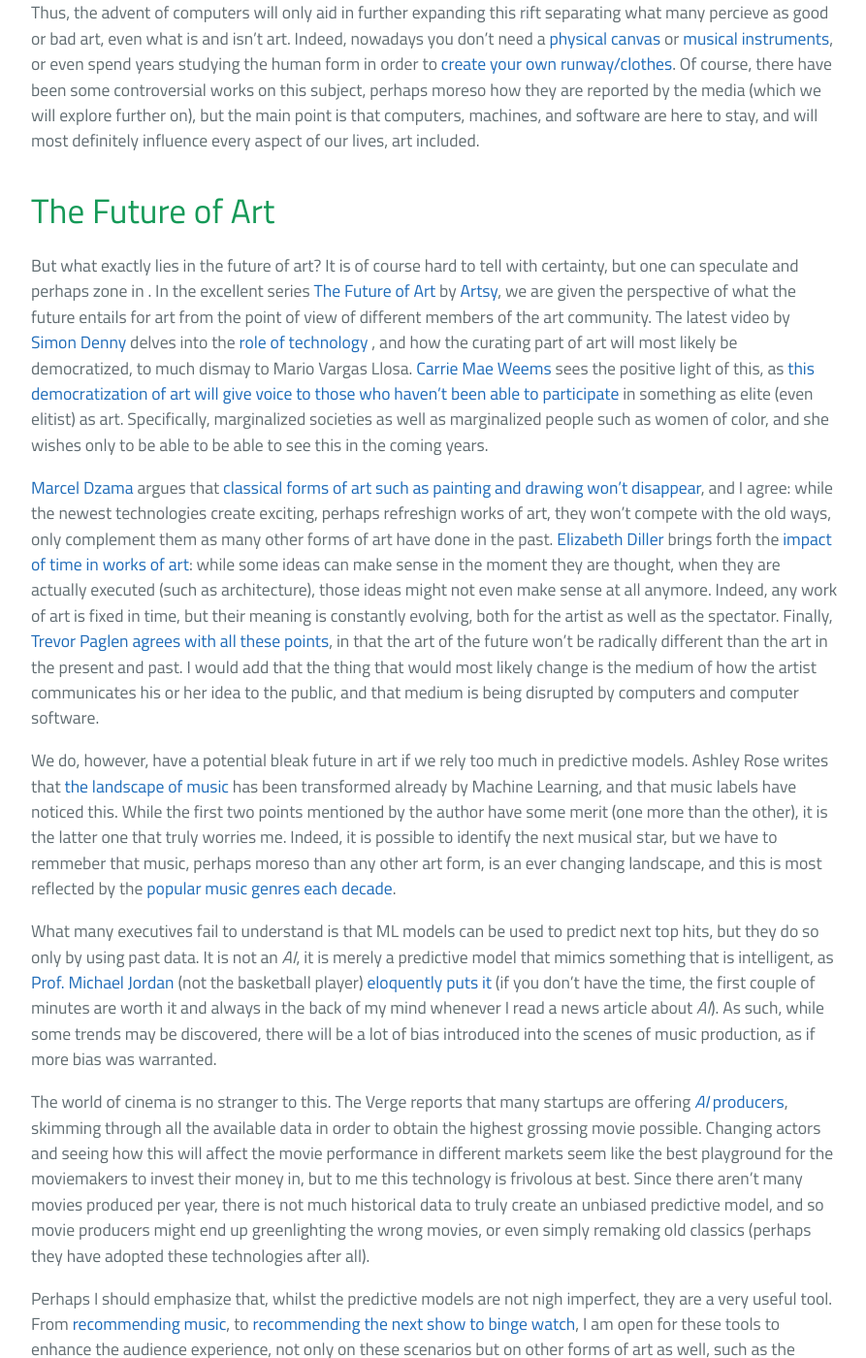
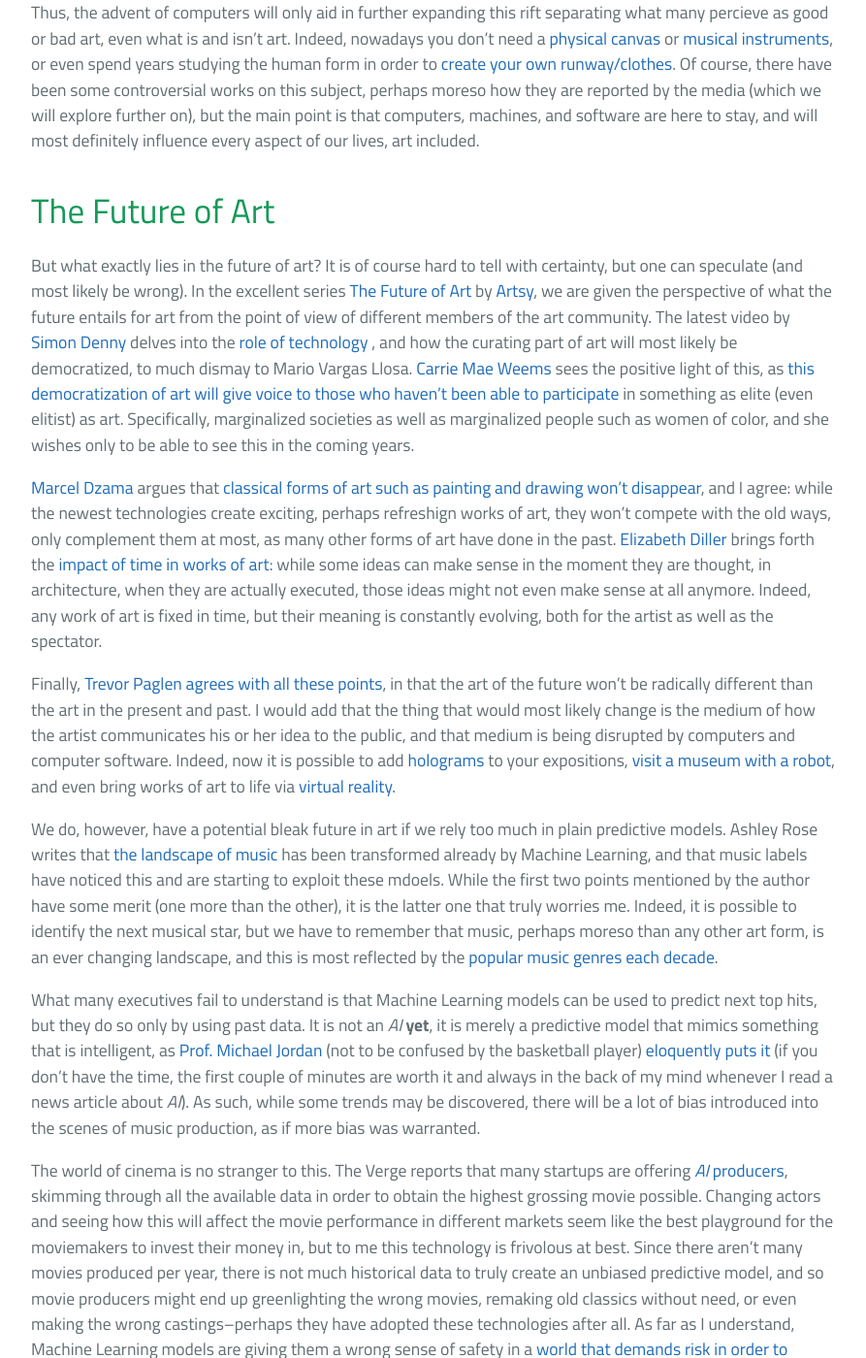
Before and after one commit to PDillis/pdillis.github.io, a Jekyll site: the page built from _posts/2019-07-17-UnsupervisingArt.markdown, in a window 1280 px wide and 1400 px high, scrolled down 1265 px. Shown: the whole window at 97% size, without its empty margins (192-1085 px from the left). Built offline with Jekyll 4.4.1, drawn with Linux system fonts in a browser that asks for light colours; formulas are drawn with MathJax 3; comment, search, counter and statistics services are not loaded; some of the changed text lies outside the part shown.

Commit message:
Update 2019-07-17-UnsupervisingArt.markdown

```diff
--- a/_posts/2019-07-17-UnsupervisingArt.markdown
+++ b/_posts/2019-07-17-UnsupervisingArt.markdown
@@ -27,25 +27,27 @@
 
 # The Future of Art
 
-But what exactly lies in the future of art? It is of course hard to tell with certainty, but one can speculate and perhaps zone in . In the excellent series [The Future of Art](https://www.artsy.net/series/artsy-editors-future-art/) by [Artsy](https://www.artsy.net/), we are given the perspective of what the future entails for art from the point of view of different members of the art community. The latest video by [Simon Denny](http://simondenny.net/) delves into the [role of technology](https://www.artsy.net/series/artsy-editors-future-art/artsy-editorial-future-art-simon-denny) , and how the curating part of art will most likely be democratized, to much dismay to Mario Vargas Llosa. [Carrie Mae Weems](http://carriemaeweems.net/) sees the positive light of this, as [this democratization of art will give voice to those who haven't been able to participate](https://www.artsy.net/series/artsy-editors-future-art/artsy-editors-future-art-carrie-mae-weems) in something as elite (even elitist) as art. Specifically, marginalized societies as well as marginalized people such as women of color, and she wishes only to be able to be able to see this in the coming years.
+But what exactly lies in the future of art? It is of course hard to tell with certainty, but one can speculate (and most likely be wrong). In the excellent series [The Future of Art](https://www.artsy.net/series/artsy-editors-future-art/) by [Artsy](https://www.artsy.net/), we are given the perspective of what the future entails for art from the point of view of different members of the art community. The latest video by [Simon Denny](http://simondenny.net/) delves into the [role of technology](https://www.artsy.net/series/artsy-editors-future-art/artsy-editorial-future-art-simon-denny) , and how the curating part of art will most likely be democratized, to much dismay to Mario Vargas Llosa. [Carrie Mae Weems](http://carriemaeweems.net/) sees the positive light of this, as [this democratization of art will give voice to those who haven't been able to participate](https://www.artsy.net/series/artsy-editors-future-art/artsy-editors-future-art-carrie-mae-weems) in something as elite (even elitist) as art. Specifically, marginalized societies as well as marginalized people such as women of color, and she wishes only to be able to see this in the coming years.
 
-[Marcel Dzama](https://www.davidzwirner.com/artists/marcel-dzama) argues that [classical forms of art such as painting and drawing won't disappear](https://www.artsy.net/series/artsy-editors-future-art/artsy-editors-future-art-marcel-dzama), and I agree: while the newest technologies create exciting, perhaps refreshign works of art, they won't compete with the old ways, only complement them as many other forms of art have done in the past. [Elizabeth Diller](https://www.paglen.com/) brings forth the [impact of time in works of art](https://www.artsy.net/series/artsy-editors-future-art/artsy-editors-future-art-elizabeth-diller): while some ideas can make sense in the moment they are thought, when they are actually executed (such as architecture), those ideas might not even make sense at all anymore. Indeed, any work of art is fixed in time, but their meaning is constantly evolving, both for the artist as well as the spectator. Finally, [Trevor Paglen](https://www.paglen.com/) [agrees with all these points](https://www.artsy.net/series/artsy-editors-future-art/artsy-editors-future-art-trevor-paglen), in that the art of the future won't be radically different than the art in the present and past. I would add that the thing that would most likely change is the medium of how the artist communicates his or her idea to the public, and that medium is being disrupted by computers and computer software.
+[Marcel Dzama](https://www.davidzwirner.com/artists/marcel-dzama) argues that [classical forms of art such as painting and drawing won't disappear](https://www.artsy.net/series/artsy-editors-future-art/artsy-editors-future-art-marcel-dzama), and I agree: while the newest technologies create exciting, perhaps refreshign works of art, they won't compete with the old ways, only complement them at most, as many other forms of art have done in the past. [Elizabeth Diller](https://www.paglen.com/) brings forth the [impact of time in works of art](https://www.artsy.net/series/artsy-editors-future-art/artsy-editors-future-art-elizabeth-diller): while some ideas can make sense in the moment they are thought, in architecture, when they are actually executed, those ideas might not even make sense at all anymore. Indeed, any work of art is fixed in time, but their meaning is constantly evolving, both for the artist as well as the spectator.
 
-We do, however, have a potential bleak future in art if we rely too much in predictive models. Ashley Rose writes that [the landscape of music](https://www.entrepreneur.com/article/327781) has been transformed already by Machine Learning, and that music labels have noticed this. While the first two points mentioned by the author have some merit (one more than the other), it is the latter one that truly worries me. Indeed, it is possible to identify the next musical star, but we have to remmeber that music, perhaps moreso than any other art form, is an ever changing landscape, and this is most reflected by the [popular music genres each decade](http://www.thepeoplehistory.com/music.html).
+Finally, [Trevor Paglen](https://www.paglen.com/) [agrees with all these points](https://www.artsy.net/series/artsy-editors-future-art/artsy-editors-future-art-trevor-paglen), in that the art of the future won't be radically different than the art in the present and past. I would add that the thing that would most likely change is the medium of how the artist communicates his or her idea to the public, and that medium is being disrupted by computers and computer software. Indeed, now it is possible to add [holograms](http://holocenter.org/artgrants) to your expositions, [visit a museum with a robot](https://medium.com/@invisiblestudio/we-visited-a-museum-with-a-robot-heres-what-we-learnt-e9bf9a68dc6), and even bring works of art to life via [virtual reality](https://www.museumnext.com/article/how-museums-are-using-virtual-reality/).
 
-What many executives fail to understand is that ML models can be used to predict next top hits, but they do so only by using past data. It is not an *AI*, it is merely a predictive model that mimics something that is intelligent, as [Prof. Michael Jordan](https://people.eecs.berkeley.edu/~jordan/) (not the basketball player) [eloquently puts it](https://youtu.be/4inIBmY8dQI) (if you don't have the time, the first couple of minutes are worth it and always in the back of my mind whenever I read a news article about *AI*). As such, while some trends may be discovered, there will be a lot of bias introduced into the scenes of music production, as if more bias was warranted.
+We do, however, have a potential bleak future in art if we rely too much in plain predictive models. Ashley Rose writes that [the landscape of music](https://www.entrepreneur.com/article/327781) has been transformed already by Machine Learning, and that music labels have noticed this and are starting to exploit these mdoels. While the first two points mentioned by the author have some merit (one more than the other), it is the latter one that truly worries me. Indeed, it is possible to identify the next musical star, but we have to remember that music, perhaps moreso than any other art form, is an ever changing landscape, and this is most reflected by the [popular music genres each decade](http://www.thepeoplehistory.com/music.html).
 
-The world of cinema is no stranger to this. The Verge reports that many startups are offering [*AI* producers](https://www.theverge.com/2019/5/28/18637135/hollywood-ai-film-decision-script-analysis-data-machine-learning), skimming through all the available data in order to obtain the highest grossing movie possible. Changing actors and seeing how this will affect the movie performance in different markets seem like the best playground for the moviemakers to invest their money in, but to me this technology is frivolous at best. Since there aren't many movies produced per year, there is not much historical data to truly create an unbiased predictive model, and so movie producers might end up greenlighting the wrong movies, or even simply remaking old classics (perhaps they have adopted these technologies after all).
+What many executives fail to understand is that Machine Learning models can be used to predict next top hits, but they do so only by using past data. It is not an *AI* **yet**, it is merely a predictive model that mimics something that is intelligent, as [Prof. Michael Jordan](https://people.eecs.berkeley.edu/~jordan/) (not to be confused by the basketball player) [eloquently puts it](https://youtu.be/4inIBmY8dQI) (if you don't have the time, the first couple of minutes are worth it and always in the back of my mind whenever I read a news article about *AI*). As such, while some trends may be discovered, there will be a lot of bias introduced into the scenes of music production, as if more bias was warranted.
 
-Perhaps I should emphasize that, whilst the predictive models are not nigh imperfect, they are a very useful tool. From [recommending music](https://medium.com/s/story/spotifys-discover-weekly-how-machine-learning-finds-your-new-music-19a41ab76efe), to [recommending the next show to binge watch](https://uxplanet.org/netflix-binging-on-the-algorithm-a3a74a6c1f59), I am open for these tools to enhance the audience experience, not only on these scenarios but on other forms of art as well, such as the plastic arts. However, it must be understood and emphasized that they are a tool only, and it is up to us to both use them wisely and in a meaningful way.
+The world of cinema is no stranger to this. The Verge reports that many startups are offering [*AI* producers](https://www.theverge.com/2019/5/28/18637135/hollywood-ai-film-decision-script-analysis-data-machine-learning), skimming through all the available data in order to obtain the highest grossing movie possible. Changing actors and seeing how this will affect the movie performance in different markets seem like the best playground for the moviemakers to invest their money in, but to me this technology is frivolous at best. Since there aren't many movies produced per year, there is not much historical data to truly create an unbiased predictive model, and so movie producers might end up greenlighting the wrong movies, remaking old classics without need, or even making the wrong castings--perhaps they have adopted these technologies after all. As far as I understand, Machine Learning models are giving them a wrong sense of safety in a [world that demands risk in order to achieve great things](https://www.spiked-online.com/2009/07/03/nasa-risk-is-the-price-of-progress/), and without the proper risk, we will only have milquetoast cinema.
+
+Perhaps I should emphasize that, whilst the predictive models are not nigh imperfect, they are of course not useless. From [recommending music](https://medium.com/s/story/spotifys-discover-weekly-how-machine-learning-finds-your-new-music-19a41ab76efe), to [recommending the next show to binge watch](https://uxplanet.org/netflix-binging-on-the-algorithm-a3a74a6c1f59), I am open for these tools to enhance the audience experience, not only on these scenarios but on other forms of art as well, such as the plastic arts. However, it must be understood and emphasized that they are a tool only, and it is up to us to both use them wisely and in a meaningful way.
 
 # Generative Art
 
 Generative Art warrants another blog post by itself (one I am sure I will make sometime in the future), but is a tool that I believe will open the doors to many marginalized communities. As mentioned earlier, [Processing](https://processing.org/) lets you generate works of art without the need to have a physical canvas, and that is a huge step in the right direction. However, it is only one step, and I hope there are many more to take in the future.
 
-Generative Design comes hand in hand with generative art, so it is worthwile to research what is being done and said in this field. Is Generative Design being used at all, and if so, is it worthwile or just a hype that is bound to die given the high bar that the human mind has for designed objects?
+Generative Design comes hand in hand with generative art, so it is wortwhile to research what is being done and said in this field. Is Generative Design being used at all, or just a hype that is bound to die given the high bar that the human mind has for designed objects?
 
-Rain Noe asks the question of where, aesthetically meaning, does [generative design belongs to](https://www.core77.com/posts/89318/Where-Does-Generative-Design-Belong-Designers-Must-Decide). To him, generative design's strength lays not in the aesthetic presentation of it, but on the cost and material savings that should happen behind close courtain, where the courtain should be created by an actual human designer. The teams of Autodesk and Aribus [seem to agree](https://www.autodesk.com/customer-stories/airbus), as they have designed lattice structures for the partition frames in the Airbus concept plane that is both lightweight and strong, basically saving valuable resources, but still tried to keep this design hidden from the passengers somewhat.
+[Rain Noe](https://codex.core77.com/users/Rain-Noe) asks the question of where, aesthetically meaning, does [generative design belongs to](https://www.core77.com/posts/89318/Where-Does-Generative-Design-Belong-Designers-Must-Decide). To him, generative design's strength lays not in the aesthetic presentation of it, but on the cost and material savings that should happen behind close courtain, and it is this courtain that should be created by an actual human designer. The teams of Autodesk and Airbus [seem to agree](https://www.autodesk.com/customer-stories/airbus), as they have designed lattice structures for the partition frames in the Airbus concept plane that is both lightweight and strong, basically saving valuable resources, but still tried to keep this design somewhat hidden from the passengers.
 
 <div class="imgcap">
 <img src="https://user-images.githubusercontent.com/24496178/61199133-09236600-a69a-11e9-8bae-404eca3a2e95.png" alt="Rims of a car">
@@ -54,18 +56,18 @@
 
 There is nothing wrong with this stance, but I believe that more can be done with Generative Design than simply limiting it to *small* objects. What if we let a generative algorithm design, with the appropriate constraints, the highways between cities or even a whole city layout? We don't actually need to hold the object being designed with our own hands in order to appreciate its beauty or usefullness, so perhaps we need to set this paradigm loose.
 
-As a final note, I feel that there is frustration in Generative Art and Design on how this field is being reported, especially on the topic of who is the actual artist (the programmer or the machine), or even if it is [more appealing](https://hyperallergic.com/391059/humans-prefer-computer-generated-paintings-to-those-at-art-basel/) than human generated art. This is folly, but only if nothing is known about this specific area, or perhaps there is no interest in learning. Time will tell whether or not the effort was worth it, but my prediction will be that it was.
+As a final note, I feel that there is frustration in Generative Art and Design on how this field is being reported, especially on the topic of who is the actual artist (the programmer or the machine), or even if it is [more appealing](https://hyperallergic.com/391059/humans-prefer-computer-generated-paintings-to-those-at-art-basel/) than human generated art. First of all, this is folly in my opinion and only shows the lack of understanding in the area. Second of all, it's not even an interesting question. However, time will tell whether or not the effort to advance this field was worth it, but my prediction will be that it was.
 
 ## Machine Learning in Art
 
-Machine Learning has certainly forever changed the panorama of every field it has been introduced to, and art is no exception. Perhaps the ones I enjoy the most, besides image generation, is text and character generation. Projects such as [textgenrnn](https://github.com/minimaxir/textgenrnn) and [kanji-rnn](http://otoro.net/kanji-rnn/) show me the power and potential that language has and how we can leverage Machine Learning to let more and more cultures to express themselves with these tools.
+Machine Learning has forever changed the panorama of every field it has been introduced to, and art is no exception. Perhaps the ones I enjoy the most, besides image generation, is text and character generation. Projects such as [textgenrnn](https://github.com/minimaxir/textgenrnn) and [kanji-rnn](http://otoro.net/kanji-rnn/) show me the power that language has and how we can leverage the potential of Machine Learning to let more and more cultures to express themselves with these tools.
 
 <div class="imgcap">
 <img src="https://user-images.githubusercontent.com/24496178/61256685-d83f4180-a72a-11e9-8245-cc83d3f00dd4.png" alt="kanji-rnn">
 <div class="container"><p><b>Fake kanji created by kanji-rnn. The model predicts what the next stroke of the *pen* will be, and the results are different as the user advances with their drawing.</b></p></div>
 </div>
 
-While these tools are classical Supervised Learning techniques, I believe a greater potential resides in Unsupervised Learning algorithms. This brings me to the main title of this blog post (a clever wordplay if you will): we need to democratize the techniques found in Unsupervised Learning amongst the art community, nay, amongst the general audience, and quit trying to form clubs where only the elites can reside. Otherwise, we are back in the Renaissance, where certainly excellent art was being produced, but only by those who had both the talent and access to the right tools. Hence, we must be open to start *Unsupervising Art*.
+While these tools are classical Supervised Learning techniques, I believe a greater potential resides in Unsupervised Learning algorithms. This brings me to the main title of this blog post (a clever wordplay if you will): we need to democratize the techniques found in Unsupervised Learning amongst the art community, nay, amongst the general audience, and quit trying to form clubs where only the elites can reside and mock the uncultured. Otherwise, we are back in the Renaissance, where certainly excellent art was being produced, but only by those who had both the talent and access to the right tools. Hence, we must be open to start *Unsupervising Art*.
 
 Perhaps, in order to illustrate what can be achieved with these techniques, I will tell the tale of one of my latest endeavours, but for that I will need to delve a bit into a short summary of what techniques have been and are being used in the artworld.
 
@@ -312,7 +314,7 @@
 
 {% include slider.html selector="slider2" %}
 
-If you use them in any way, please credit me.
+If you use these in any way, please credit me and let me know about it, I won't get mad!
 
 #### Next Steps
 
```
Also changed, not shown: other parts of _posts/2019-07-17-UnsupervisingArt.markdown (+1 -1 lines).
